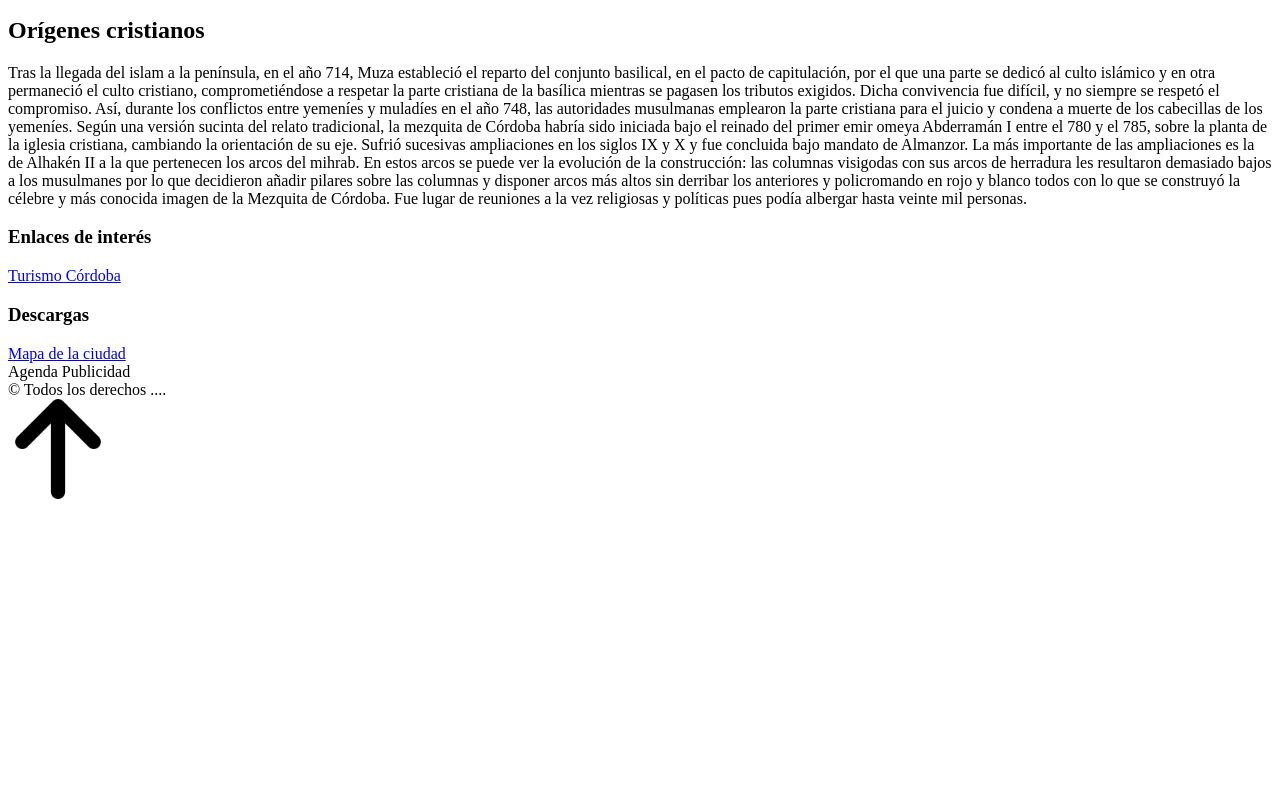
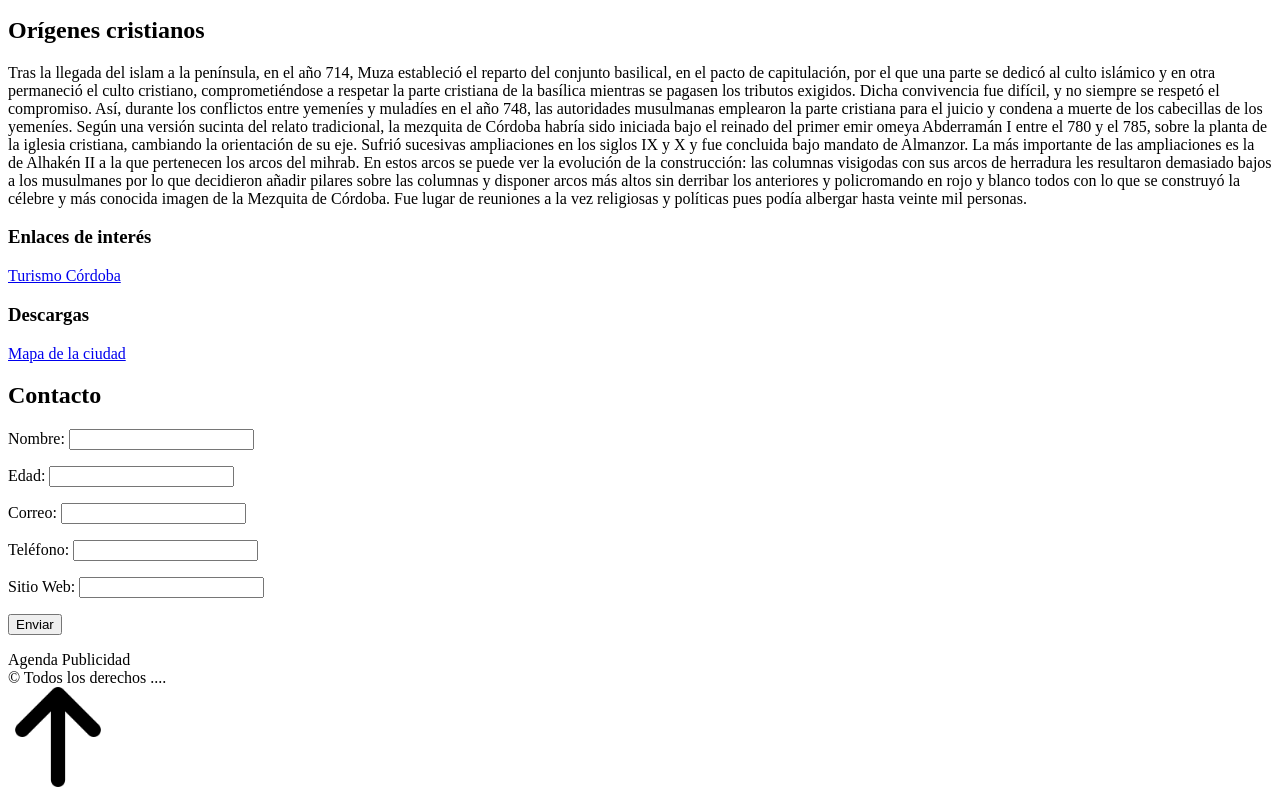
Before and after one commit to elshadow11/elshadow11.github.io, a plain HTML site: page Cordoba patrimonio/mezquita.html in a window 1280 px wide. Shown: the part 670-1469 px from the top of the page. Before the commit the page ends 1181 px from the top, so only its background shows below. Drawn offline with Linux system fonts and the light colour scheme.

Commit message:
Update mezquita.html

```diff
--- a/Cordoba patrimonio/mezquita.html
+++ b/Cordoba patrimonio/mezquita.html
@@ -40,6 +40,15 @@
                         <a href="plano.pdf" download="plano">Mapa de la ciudad</a>
 
             </article>
+                <h1>Contacto</h1>
+                    <form name="formulario" method="get" action="mailto:ajosemanuel666@gmail.com">
+                        <p><label>Nombre: <input type="text" name="nombre" maxlength="15"></label></p>
+                        <p><label>Edad: <input type="number" name="edad"></label></p>
+                        <p><label>Correo: <input type="mail" name="correo"></label></p>
+                        <p><label>Teléfono: <input type="tel" name="telefono"></label></p>
+                        <p><label>Sitio Web: <input type="url" name="sitioweb"></label></p>
+                        <p><input type="submit" value="Enviar"></p>
+                </form>
             </section>
             <aside>
             Agenda Publicidad
```
